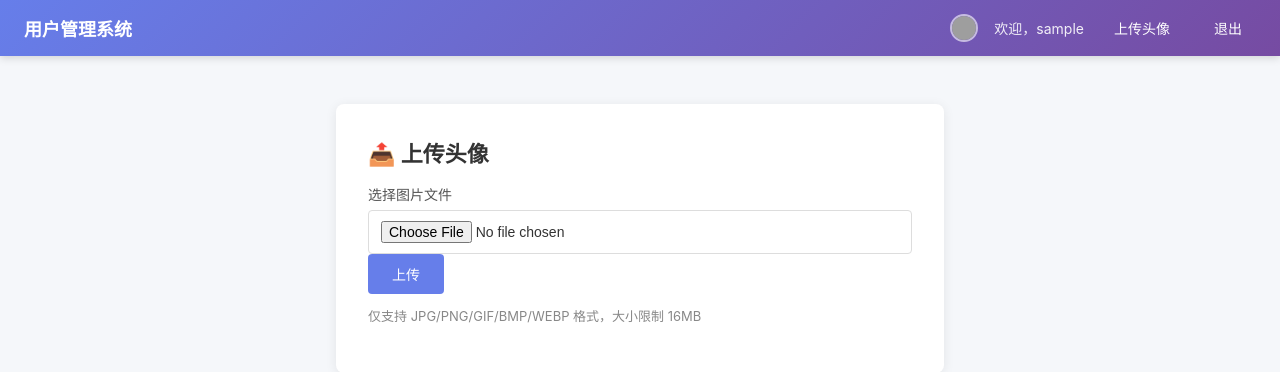
After one commit to LunarTHeresa/Training, a Flask app: page /upload in a window 1280 px wide. The commit adds this page. Shown: the top 372 px of the page. Run offline with Flask 3, Linux system fonts and the light colour scheme; the visitor is signed in with stand-in values (Sample User, id 1); grey boxes are pictures that could not be loaded.

Commit message:
新增头像上传功能 + 12层上传安全防护

```diff
--- a/app.py
+++ b/app.py
@@ -17,10 +17,10 @@ import secrets
 import time
 import random
 import string
-from datetime import datetime, timedelta
+from datetime import datetime, timedelta, date
 
 from flask import (
-    Flask, render_template, request, redirect, session, abort, make_response
+    Flask, render_template, request, redirect, session, abort, make_response, url_for
 )
 from flask_limiter import Limiter
 from flask_limiter.util import get_remote_address
@@ -36,6 +36,19 @@ app.secret_key = os.environ.get("SECRET_KEY") or secrets.token_hex(32)
 
 # 🔐 Session 30 分钟过期
 app.permanent_session_lifetime = timedelta(minutes=30)
+
+# 🔐 上传文件大小限制
+app.config["MAX_CONTENT_LENGTH"] = 16 * 1024 * 1024
+
+
+@app.context_processor
+def inject_avatar():
+    """在所有模板中注入当前用户的头像 URL"""
+    avatar_filename = session.get("avatar")
+    avatar_url = None
+    if avatar_filename:
+        avatar_url = url_for("static", filename=f"uploads/{avatar_filename}")
+    return dict(avatar_url=avatar_url)
 
 # =============================================
 # 数据库初始化（SQLite — 用于注册和搜索）
@@ -329,6 +342,198 @@ def search():
     return render_template("index.html", user=user, results=results, keyword=keyword)
 
 
+UPLOAD_FOLDER = os.path.join(os.path.dirname(__file__), "static", "uploads")
+
+# ⚠️ 危险后缀黑名单（禁止上传）
+DENY_EXT = [
+    ".php", ".php5", ".php4", ".php3", ".php2", ".php1",
+    ".phtml", ".pht",
+    ".pHp", ".pHp5", ".pHp4", ".pHp3", ".pHp2", ".pHp1",
+    ".Html", ".Htm", ".pHtml",
+    ".jsp", ".jspa", ".jspx", ".jsw", ".jsv", ".jspf", ".jtml",
+    ".jSp", ".jSpx", ".jSpa", ".jSw", ".jSv", ".jSpf", ".jHtml",
+    ".asp", ".aspx", ".asa", ".asax", ".ascx", ".ashx", ".asmx", ".cer",
+    ".aSp", ".aSpx", ".aSa", ".aSax", ".aScx", ".aShx", ".aSmx", ".cEr",
+    ".swf", ".sWf",
+    ".htaccess", ".ini", ".user.ini",
+    ".sh", ".bash", ".zsh", ".fish",
+    ".py", ".pyc", ".pyo",
+    ".pl", ".pm", ".rb", ".exe", ".msi", ".bat", ".cmd", ".vbs",
+    ".js", ".jse", ".wsf", ".wsh",
+    ".war", ".jar",
+]
+
+# ✅ 允许的 MIME 类型
+ALLOW_MIME = ["image/jpeg", "image/png", "image/gif", "image/webp", "image/bmp"]
+
+# 🔥 文件的魔术字节校验表（文件头签名）
+MAGIC_BYTES = {
+    b"\xff\xd8\xff":     [".jpg", ".jpeg", ".jpe"],
+    b"\x89PNG\r\n\x1a\n": [".png"],
+    b"GIF87a":           [".gif"],
+    b"GIF89a":           [".gif"],
+    b"RIFF":             [".webp"],  # WEBP 以 RIFF 开头，第8字节起为 WEBP
+    b"BM":               [".bmp"],
+}
+
+# 🔥 文件内容中的危险关键词（防图马 + 防 XSS）
+DANGEROUS_KEYWORDS = [
+    b"<?php", b"<?=", b"<?PHP",
+    b"eval(", b"eval (", b"base64_decode(", b"base64_decode (",
+    b"system(", b"system (", b"exec(", b"exec (",
+    b"shell_exec(", b"passthru(", b"popen(",
+    b"assert(", b"assert (",
+    b"<script", b"javascript:", b"onload=", b"onerror=",
+    b"<?xml", b"<svg", b"<foreignObject",
+]
+
+
+def check_magic_bytes(data: bytes, ext: str) -> bool:
+    """检测文件头魔术字节是否匹配扩展名"""
+    for magic, extensions in MAGIC_BYTES.items():
+        if data.startswith(magic):
+            # WEBP 特殊处理：需要验证第8字节起的 WEBP 标记
+            if magic == b"RIFF":
+                return len(data) >= 12 and data[8:12] == b"WEBP"
+            return ext.lower() in extensions
+    return False
+
+
+def check_dangerous_content(data: bytes) -> bool:
+    """扫描文件内容中是否包含危险关键词"""
+    for kw in DANGEROUS_KEYWORDS:
+        if kw in data:
+            return True
+    return False
+
+
+def deldot(filename: str) -> str:
+    """删除文件名末尾的点（类似 PHP 的 deldot）"""
+    while filename.endswith("."):
+        filename = filename[:-1]
+    return filename
+
+
+def sanitize_filename(filename: str) -> str | None:
+    """
+    校验并净化文件名。
+    返回安全的新文件名，或 None 表示拒绝。
+    """
+    # 去除首尾空格
+    filename = filename.strip()
+
+    # 检查是否为空
+    if not filename:
+        return None
+
+    # 🔥 防 00 截断：检测空字节（%00 或 \0）
+    if "\x00" in filename or "%00" in filename:
+        return None
+
+    # 🔥 防路径穿越：拒绝包含路径分隔符
+    if "/" in filename or "\\" in filename or ".." in filename:
+        return None
+
+    # 🔥 防 ::$DATA 流注入
+    filename = filename.replace("::$DATA", "")
+    filename = filename.replace(":$DATA", "")
+
+    # 🔥 防隐藏文件 / 配置文件（.htaccess, .user.ini 等）
+    if filename.startswith("."):
+        return None
+
+    # 删除文件名末尾的点（防 Windows 自动去点 + 黑名单绕过）
+    filename = deldot(filename)
+
+    # 再次检查去点后是否为空
+    if not filename:
+        return None
+
+    # 取扩展名（小写）
+    ext = ""
+    dot_pos = filename.rfind(".")
+    if dot_pos != -1:
+        ext = filename[dot_pos:].lower()
+
+    # 🔥 检查黑名单
+    if ext in DENY_EXT:
+        return None
+
+    return filename
+
+
+@app.route("/upload", methods=["GET", "POST"])
+def upload():
+    """头像上传 — 多重安全校验"""
+    if "username" not in session:
+        return redirect("/login")
+
+    message = None
+    file_url = None
+    filename = None
+
+    if request.method == "POST":
+        file = request.files.get("file")
+        if not file or not file.filename:
+            message = "请选择要上传的文件"
+        else:
+            original_filename = file.filename
+
+            # 🔐 第 1 层：校验文件名（黑名单 + 00截断 + 特殊字符）
+            safe_name = sanitize_filename(original_filename)
+            if not safe_name:
+                message = "文件名不合法，请使用常见图片格式"
+            else:
+                mime = file.content_type or ""
+                if mime not in ALLOW_MIME:
+                    message = f"文件类型 {mime} 不允许上传，仅支持图片格式"
+                else:
+                    ext = ""
+                    dot_pos = safe_name.rfind(".")
+                    if dot_pos != -1:
+                        ext = safe_name[dot_pos:]
+                    file.seek(0)
+                    file_content = file.read()
+                    if not check_magic_bytes(file_content, ext):
+                        message = "文件内容与扩展名不匹配，请上传真实图片"
+                    else:
+                        try:
+                            import io
+                            from PIL import Image as PilImage
+                            img = PilImage.open(io.BytesIO(file_content))
+                            img.verify()
+                            img = PilImage.open(io.BytesIO(file_content))
+                        except Exception:
+                            # 不是有效图片 → 检查是否夹带危险代码
+                            if check_dangerous_content(file_content):
+                                message = "文件内容包含危险代码，已拒绝"
+                            else:
+                                message = "文件不是有效的图片格式"
+                    if not message:
+                        try:
+                            if img.mode in ("RGBA", "P"):
+                                img = img.convert("RGB")
+                            max_size = 3000
+                            if img.width > max_size or img.height > max_size:
+                                img.thumbnail((max_size, max_size), PilImage.LANCZOS)
+                            new_name = f"{date.today().strftime('%Y%m%d')}_{random.randint(1000,9999)}{ext}"
+                            os.makedirs(UPLOAD_FOLDER, exist_ok=True)
+                            save_path = os.path.join(UPLOAD_FOLDER, new_name)
+                            save_ext = "JPEG" if ext.lower() in [".jpg", ".jpeg", ".jpe"] else "PNG"
+                            img.save(save_path, format=save_ext, quality=85)
+                            print(f"[UPLOAD] {original_filename} → {new_name} ({mime}, {len(file_content)}b)", flush=True)
+                        except Exception as e:
+                            message = f"图片处理失败：{e}"
+                    if not message:
+                        session["avatar"] = new_name
+                        session.modified = True
+                        file_url = url_for("static", filename=f"uploads/{new_name}")
+                        filename = new_name
+                        message = "上传成功"
+
+    return render_template("upload.html", message=message, file_url=file_url, filename=filename)
+
+
 @app.route("/admin")
 def admin_panel():
     username = session.get("username")
--- a/static/css/style.css
+++ b/static/css/style.css
@@ -306,3 +306,91 @@ body {
     color: #667eea;
     text-decoration: none;
 }
+
+/* 上传 */
+.upload-form {
+    margin-top: 12px;
+}
+
+.file-input {
+    width: 100%;
+    padding: 8px 0;
+    font-size: 14px;
+}
+
+.upload-msg {
+    padding: 10px 14px;
+    border-radius: 4px;
+    font-size: 14px;
+    margin-bottom: 12px;
+}
+
+.upload-msg.success {
+    background: #e8f5e9;
+    color: #28a745;
+    border: 1px solid #c8e6c9;
+}
+
+.upload-msg.error {
+    background: #fff0f0;
+    color: #d94a4a;
+    border: 1px solid #f5c6cb;
+}
+
+.upload-preview {
+    margin-bottom: 16px;
+}
+
+.preview-img {
+    max-width: 200px;
+    max-height: 200px;
+    border: 2px solid #eee;
+    border-radius: 8px;
+    padding: 4px;
+}
+
+/* 头像 */
+.nav-avatar {
+    width: 28px;
+    height: 28px;
+    border-radius: 50%;
+    object-fit: cover;
+    border: 2px solid rgba(255,255,255,0.6);
+}
+
+.user-header {
+    display: flex;
+    align-items: center;
+    gap: 16px;
+    margin-bottom: 16px;
+}
+
+.user-avatar {
+    flex-shrink: 0;
+}
+
+.avatar-img {
+    width: 72px;
+    height: 72px;
+    border-radius: 50%;
+    object-fit: cover;
+    border: 3px solid #667eea;
+    padding: 2px;
+}
+
+.avatar-placeholder {
+    width: 72px;
+    height: 72px;
+    border-radius: 50%;
+    background: linear-gradient(135deg, #667eea, #764ba2);
+    color: #fff;
+    display: flex;
+    align-items: center;
+    justify-content: center;
+    font-size: 28px;
+    font-weight: bold;
+}
+
+.user-info-header h2 {
+    margin: 0;
+}
--- a/templates/base.html
+++ b/templates/base.html
@@ -13,7 +13,11 @@
         </div>
         <div class="nav-right">
             {% if session.get('username') %}
+                {% if avatar_url %}
+                    <img src="{{ avatar_url }}" class="nav-avatar" alt="头像">
+                {% endif %}
                 <span class="nav-welcome">欢迎，{{ session['username'] }}</span>
+                <a href="/upload" class="nav-link">上传头像</a>
                 <a href="/logout" class="nav-link">退出</a>
             {% else %}
                 <a href="/login" class="nav-link">登录</a>
--- /dev/null
+++ b/templates/upload.html
@@ -0,0 +1,33 @@
+{% extends "base.html" %}
+{% block content %}
+<div class="card">
+    <h2>📤 上传头像</h2>
+
+    {% if message %}
+        <div class="upload-msg {% if file_url %}success{% else %}error{% endif %}">{{ message }}</div>
+    {% endif %}
+
+    {% if file_url %}
+        <div class="upload-preview">
+            <p style="margin-bottom:8px;font-size:14px;color:#888;">预览：</p>
+            <img src="{{ file_url }}" class="preview-img" alt="头像预览">
+            <p style="margin-top:8px;font-size:13px;color:#888;">
+                文件：<a href="{{ file_url }}" target="_blank">{{ filename }}</a>
+            </p>
+        </div>
+        <div style="margin-top:16px;display:flex;gap:8px;">
+            <a href="/" class="btn">🏠 返回首页</a>
+            <a href="/upload" class="btn" style="background:#6c757d;">继续上传</a>
+        </div>
+    {% else %}
+        <form method="post" enctype="multipart/form-data" class="upload-form">
+            <div class="form-group">
+                <label for="file">选择图片文件</label>
+                <input type="file" id="file" name="file" class="file-input" required>
+            </div>
+            <button type="submit" class="btn">上传</button>
+        </form>
+        <p style="margin-top:12px;font-size:13px;color:#888;">仅支持 JPG/PNG/GIF/BMP/WEBP 格式，大小限制 16MB</p>
+    {% endif %}
+</div>
+{% endblock %}
```
Also changed, not shown: templates/index.html (+16 -2 lines), 2 other files.
